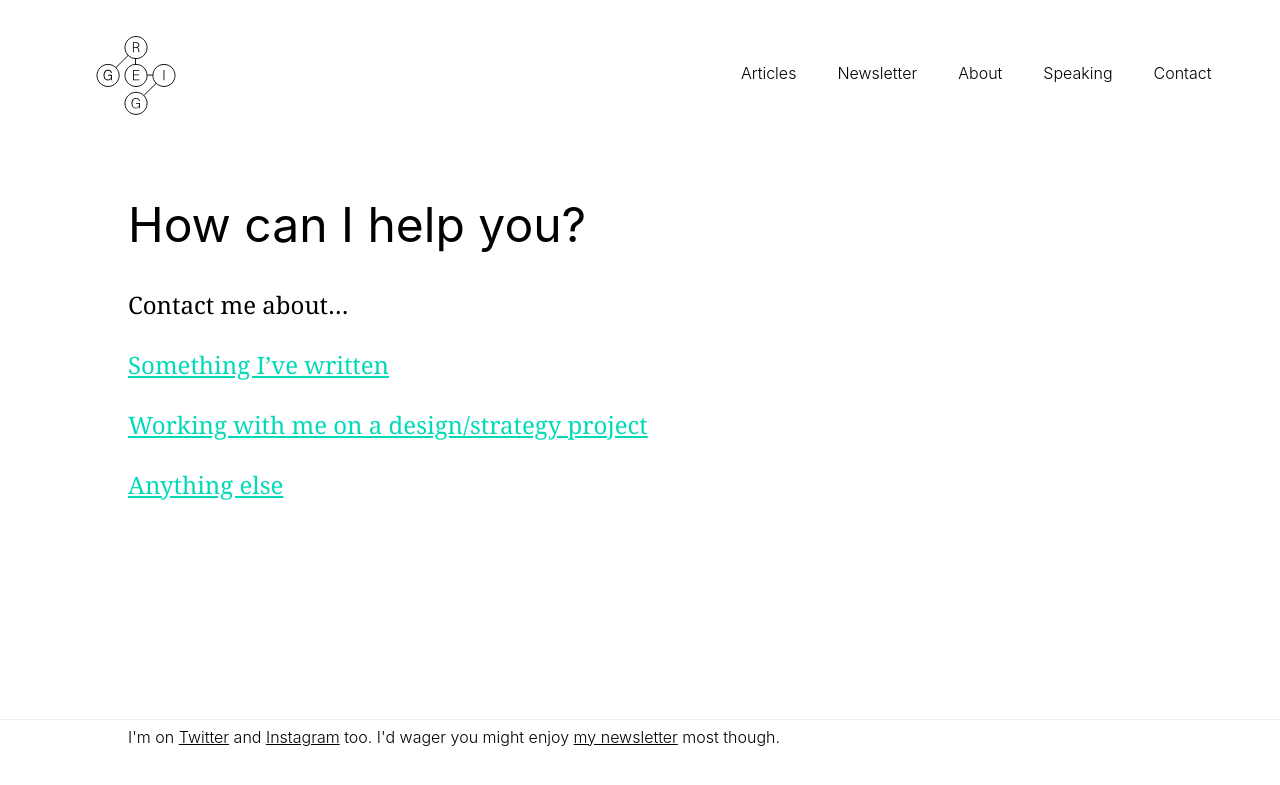
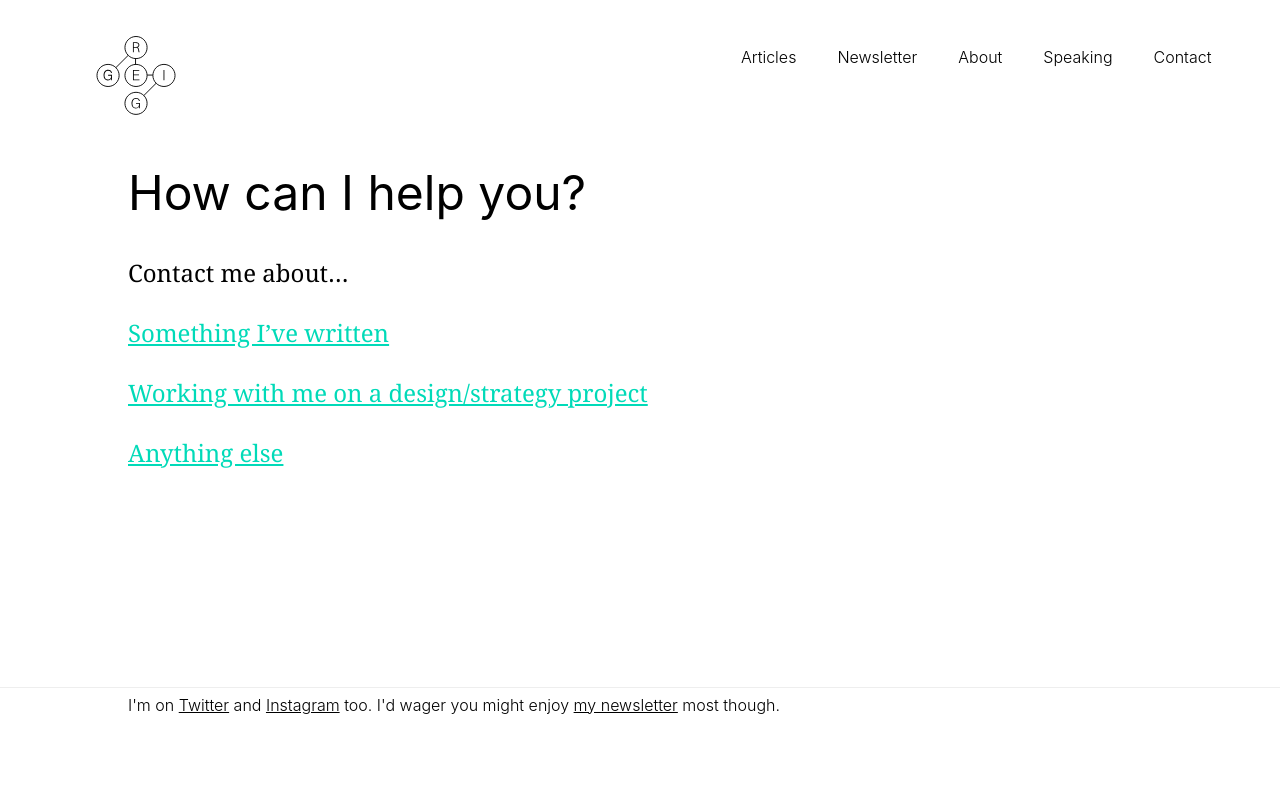
Before and after one commit to j-greig/greig, a Jekyll site: the page built from contact.md, in a window 1280 px wide. Shown: the top 785 px of the page. Built offline with Jekyll 4.4.1, drawn with Linux system fonts in a browser that asks for light colours.

Commit message:
Fixed nav on large screen

```diff
--- a/_includes/nav.html
+++ b/_includes/nav.html
@@ -1,7 +1,7 @@
 <header class="dt tc pv2 pv4-ns pt5-ns xmw8 w-100 center">
     <div class="db dtc-ns mw4-ns w-auto-ns tc tl-ns">
         <a href="/">
-            <svg class="dib w3_5-ns mrn ml4rem pl4-l" xmlns="http://www.w3.org/2000/svg" xmlns:xlink="http://www.w3.org/1999/xlink" width="87" height="87" viewBox="0 0 87 87" version="1.1">
+            <svg class="dib w3_5-ns mrn ml4rem pl4-l dib fixed-l" xmlns="http://www.w3.org/2000/svg" xmlns:xlink="http://www.w3.org/1999/xlink" width="87" height="87" viewBox="0 0 87 87" version="1.1">
                     <title>James Greig</title>
                     <g id="Page-1" stroke="none" stroke-width="1" fill="none" fill-rule="evenodd">
                         <g id="greig-logo" transform="translate(-725.000000, -72.000000)">
```
